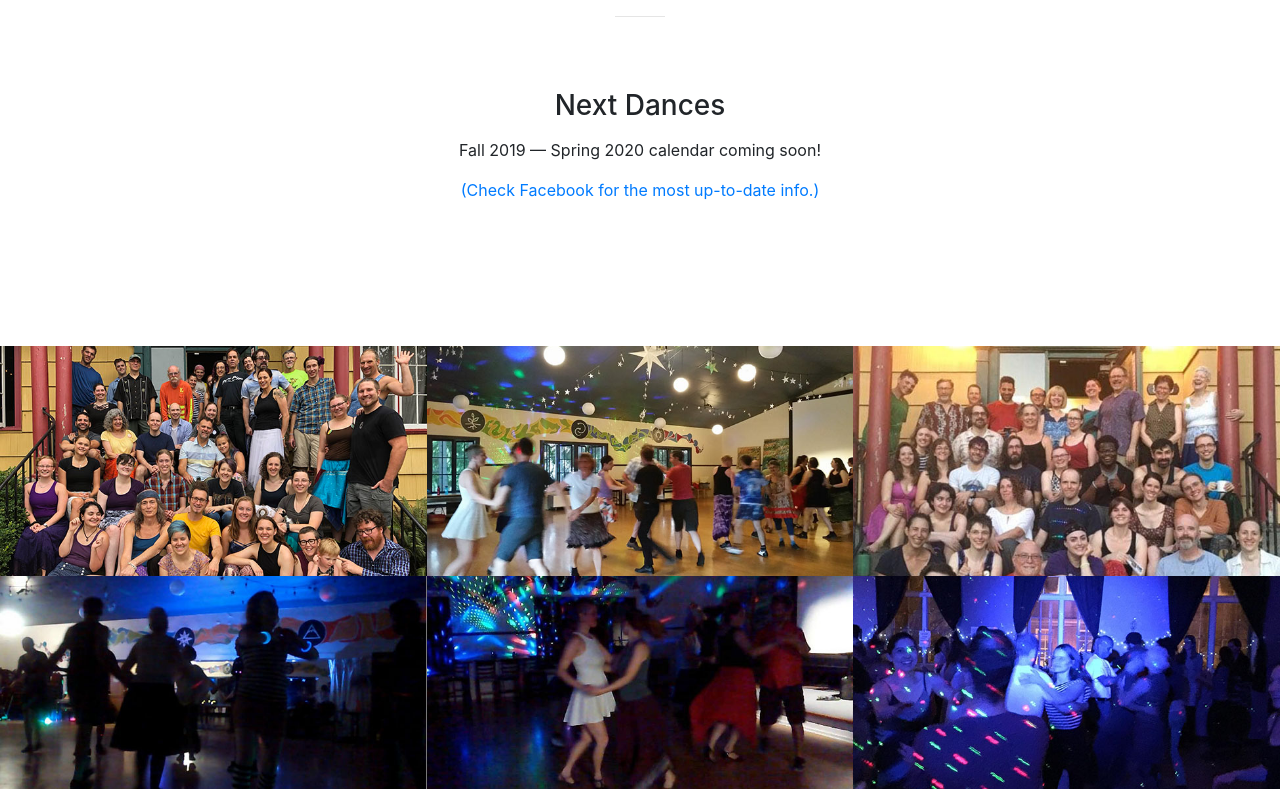
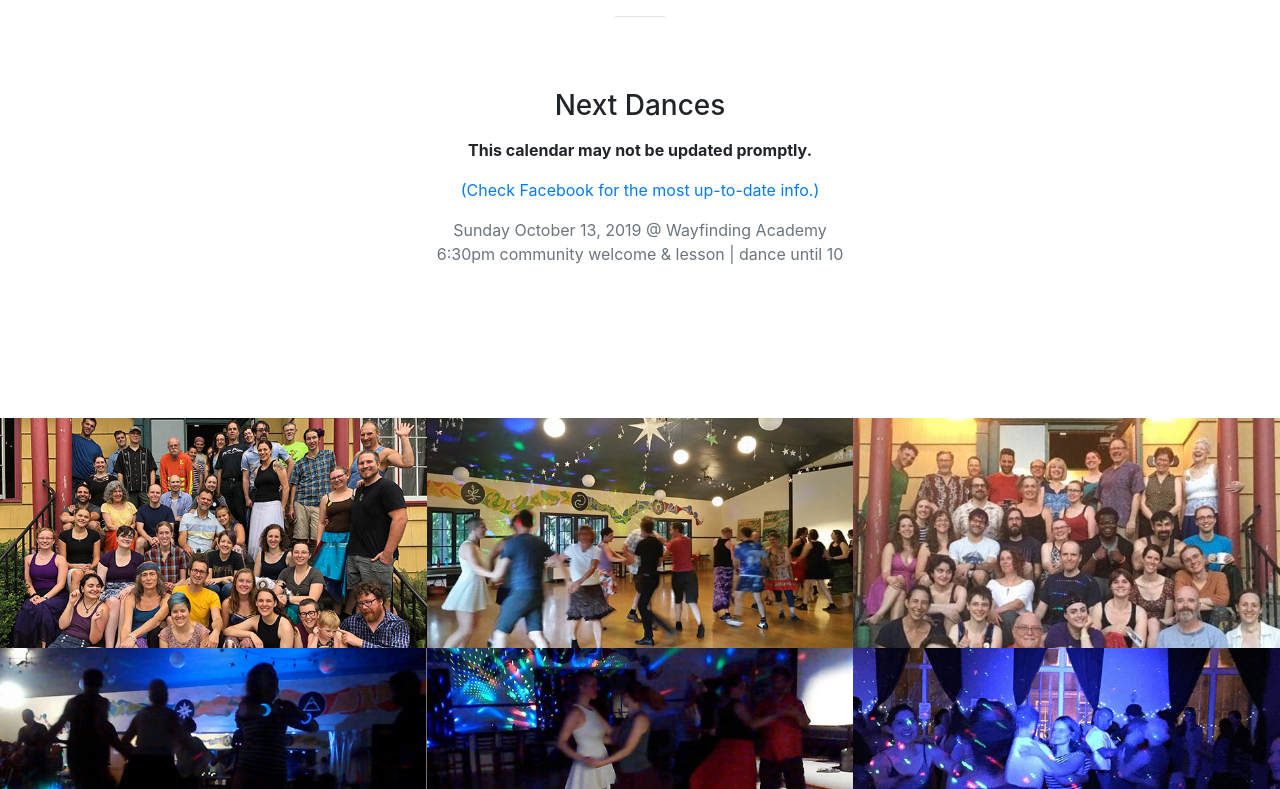
Before and after one commit to mgoren/contraremix, a website with bundled scripts: page index.html in a window 1280 px wide. Shown: the part 2740-3529 px from the top of the page. Built offline with nearby package versions, Linux system fonts and the light colour scheme.

Commit message:
update dates

```diff
--- a/index.html
+++ b/index.html
@@ -135,18 +135,18 @@
           <div class="col-lg-12 col-md-12 text-center">
             <div class="service-box mt-5 mx-auto">
               <h3 class="mb-3">Next Dances</h3>
-              <p>Fall 2019 &mdash; Spring 2020 calendar coming soon!<p>
+              <p><strong>This calendar may not be updated promptly.</strong><p>
               <p><a href="https://www.facebook.com/groups/pdxcontraremix" target=_blank>(Check Facebook for the most up-to-date info.)</a><p>
-              <!-- <ul class="list-unstyled" id="next-dances"> -->
+              <ul class="list-unstyled" id="next-dances">
+                <li class="text-muted mb-0 dance">
+                  <span class="desktop-only">Sunday October 13, 2019 @ Wayfinding Academy <br>6:30pm community welcome & lesson | dance until 10</span>
+                  <span class="mobile-only">Sun 10/13/19 <br>6:30pm community welcome & lesson <br>dance until 10 <br>Wayfinding Academy</span>
+                </li>
                 <!-- <li class="text-muted mb-0 dance">
-                  <span class="desktop-only">Sunday April 14, 2019 @ Wayfinding Academy <br>6:30pm community welcome & lesson | dance until 10</span>
-                  <span class="mobile-only">Sun 4/14/19 <br>6:30pm community welcome & lesson <br>dance until 10 <br>Wayfinding Academy</span>
-                </li>
-                <li class="text-muted mb-0 dance">
                   <span class="desktop-only">Sunday May 12, 2019 @ Wayfinding Academy <br>6:30pm community welcome & lesson | dance until 10</span>
                   <span class="mobile-only">Sun 5/12/19 <br>6:30pm community welcome & lesson <br>dance until 10 <br>Wayfinding Academy</span>
                 </li> -->
-              <!-- </ul> -->
+              </ul>
             </div>
           </div>
         </div>
```
